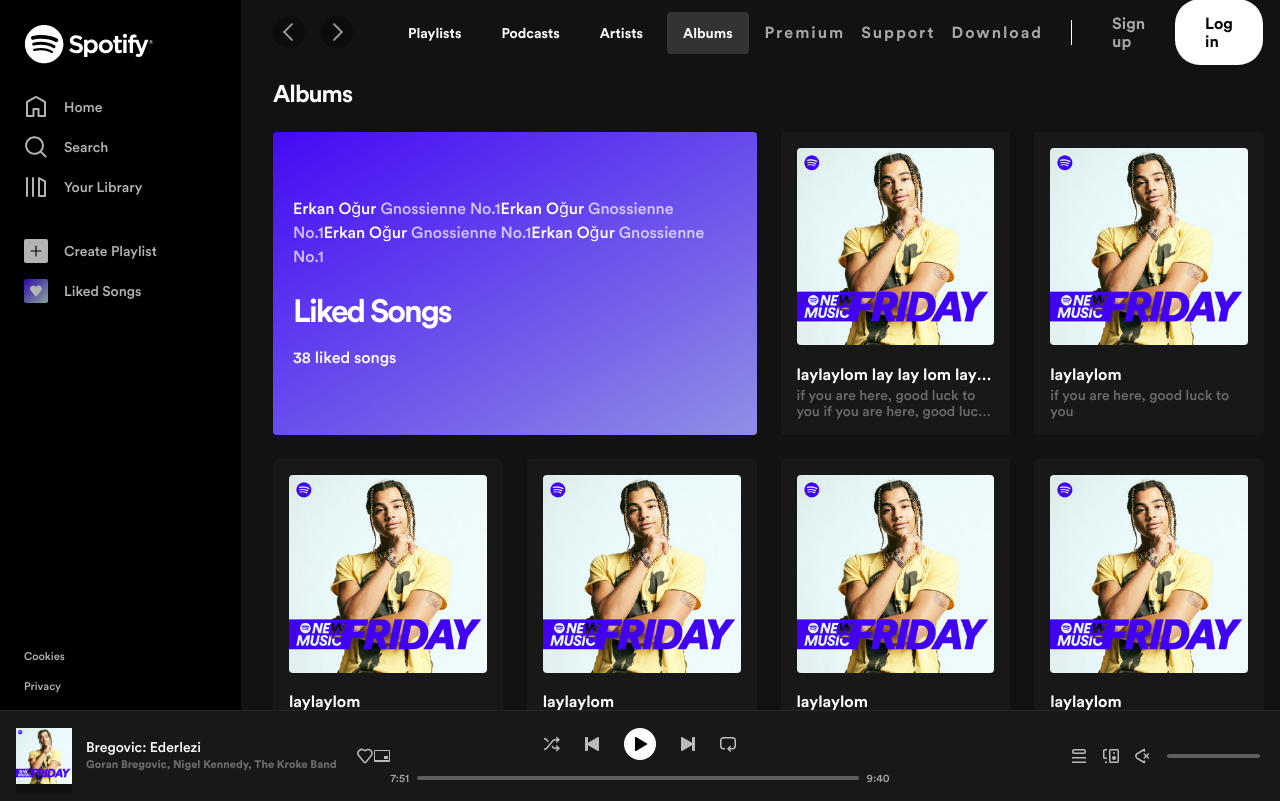
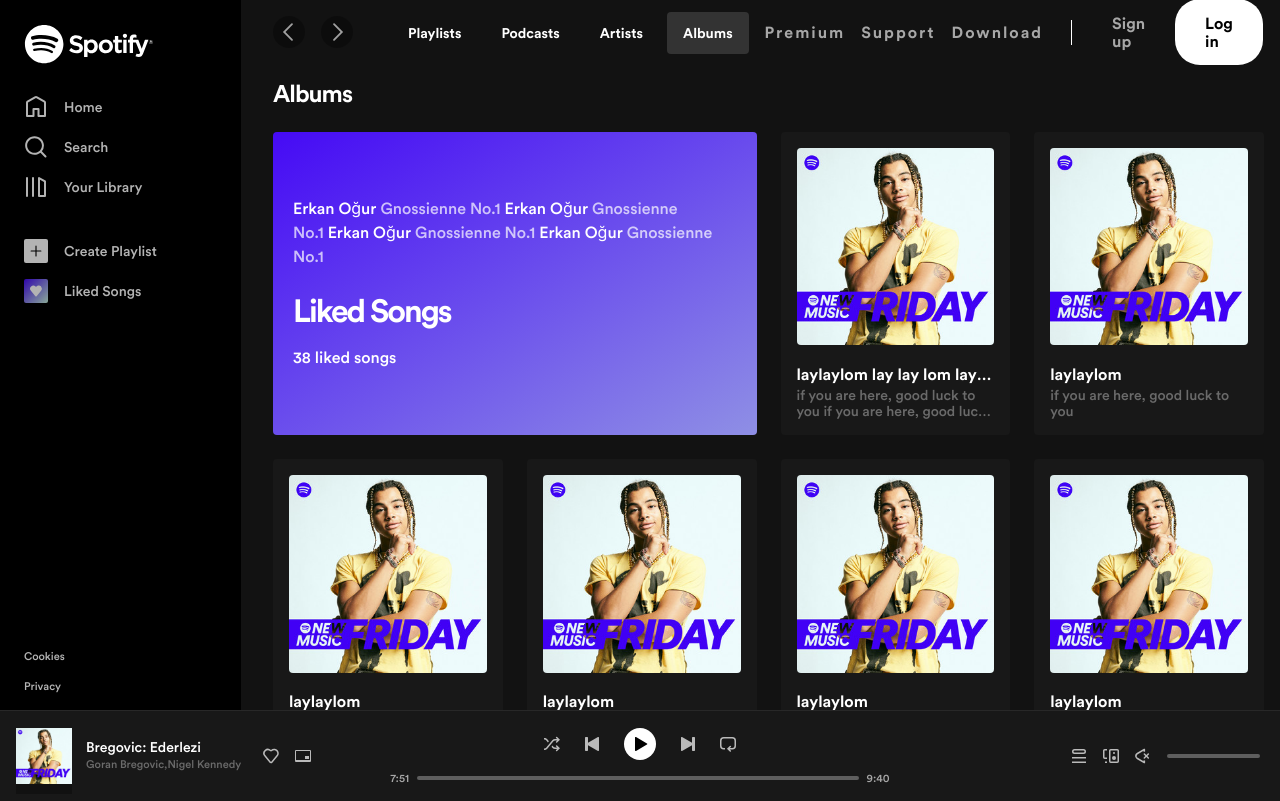
Before and after one commit to abidinco/spotify-clone, a React (Create React App) app: page /collection/albums in a window 1280 px wide. Built offline with nearby package versions, Linux system fonts and the light colour scheme.

Commit message:
chore(css): fix styles

```diff
--- a/src/components/Body/HomePage.module.css
+++ b/src/components/Body/HomePage.module.css
@@ -45,7 +45,7 @@
 
 .cards-container {
     --column-width: 180px;
-    --column-count: 8;
+    --column-count: 7;
     --grid-gap: 24px;
     grid-auto-rows: 0;
     grid-template-rows: 1fr;
--- a/src/components/PlayerBar/PlayerBar.js
+++ b/src/components/PlayerBar/PlayerBar.js
@@ -1,6 +1,7 @@
 import styles from './Playerbar.module.css'
 import React, { useEffect } from 'react';
 import Icon from '../UI/Icon';
+import { Link } from 'react-router-dom';
 
 const Playerbar = () => {
 
@@ -13,8 +14,10 @@ const Playerbar = () => {
             <div className={styles['now-playing']}>
                 <img className={styles['now-playing-cover']} alt="Song Cover" src="/browse-card-images/new-releases.jfif" />
                 <div className={styles['now-playing-info']}>
-                    <div className={styles['now-playing-info-title']}>Bregovic: Ederlezi</div>
-                    <div className={styles['now-playing-info-artist']}>Goran Bregovic, Nigel Kennedy, The Kroke Band</div>
+                    <Link to="" className={styles['now-playing-info-title']}>Bregovic: Ederlezi</Link>
+                    <div className={styles['now-playing-info-artist']}>
+                        <Link to="">Goran Bregovic</Link><span>,</span>
+                        <Link to="">Nigel Kennedy</Link></div>
                 </div>
                 <div className={styles['now-playing-action-button']}>
                     <Icon name="player-heart" color="rgb(255, 255, 255, .7)" width={16} height={16} />
--- a/src/components/PlayerBar/PlayerBar.module.css
+++ b/src/components/PlayerBar/PlayerBar.module.css
@@ -53,10 +53,6 @@
     flex-direction: column;
 }
 
-.now-playing-info>div:hover {
-    text-decoration: underline;
-}
-
 .now-playing-action-button {
     height: 32px;
     width: 32px;
@@ -78,12 +74,22 @@
     font-size: 14px;
     font-weight: 400;
     color: white;
+    text-decoration: none;
+}
 
+.now-playing-info-title:hover {
+    text-decoration: underline;
 }
 
 .now-playing-info-artist {
+    font-weight: 400;
+    color: #6a6a6a;
+    font-size: 11px;
+}
+
+.now-playing-info-artist a {
     margin-left: -6px;
-    margin-right: -6px;
+    margin-right: -12px;
     -webkit-mask-image: linear-gradient(90deg, transparent 0, #000 6px, #000 calc(100% - 12px), transparent);
     overflow: hidden;
     position: relative;
@@ -93,7 +99,14 @@
     font-size: 11px;
     line-height: 18px;
     color: #6a6a6a;
+    font-weight: 400;
+    text-decoration: none;
 }
+
+.now-playing-info-artist a:hover {
+    text-decoration: underline;
+}
+
 
 /* Player Controls */
 
--- a/src/components/UI/HeroCard.module.css
+++ b/src/components/UI/HeroCard.module.css
@@ -27,7 +27,7 @@
 
 .list>span:nth-child(2n) {
     opacity: .7;
-    padding-left: 4px;
+    padding: 0 4px;
 }
 
 .name {
```
